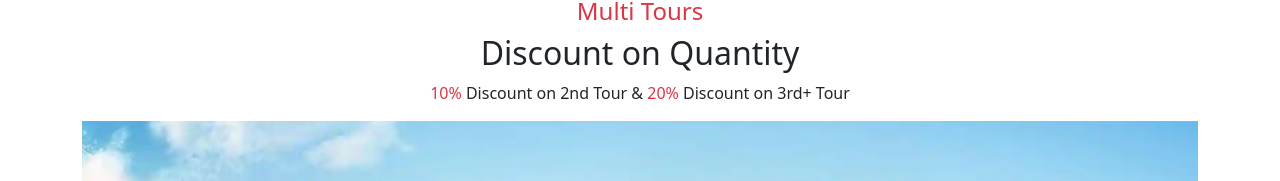
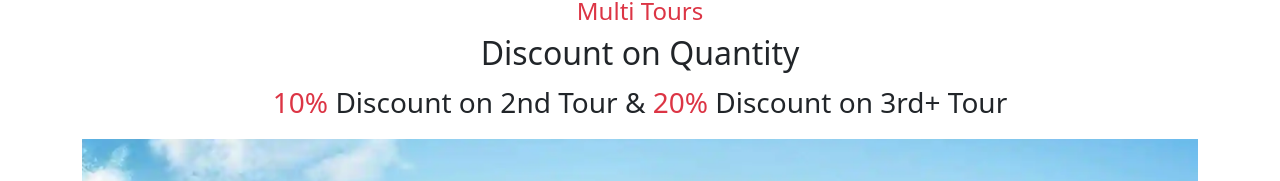
Before and after one commit to mehedihasanwd/solo-tour-client-side, a React (Create React App) app: page / in a window 1280 px wide. Shown: the part 763-944 px from the top of the page. Built offline with nearby package versions, Linux system fonts and the light colour scheme; no server answers.

Commit message:
Font size increased

```diff
--- a/src/Components/Home/MultiToursDiscount/MultiToursDiscount.js
+++ b/src/Components/Home/MultiToursDiscount/MultiToursDiscount.js
@@ -6,7 +6,7 @@ const MultiToursDiscount = () => {
     <div className="container py-5 bg-grey">
       <h4 className="text-danger">Multi Tours</h4>
       <h2>Discount on Quantity</h2>
-      <p>
+      <p className="fs-3">
         <span className="text-danger">10%</span> Discount on 2nd Tour &{" "}
         <span className="text-danger">20%</span> Discount on 3rd+ Tour
       </p>
```
